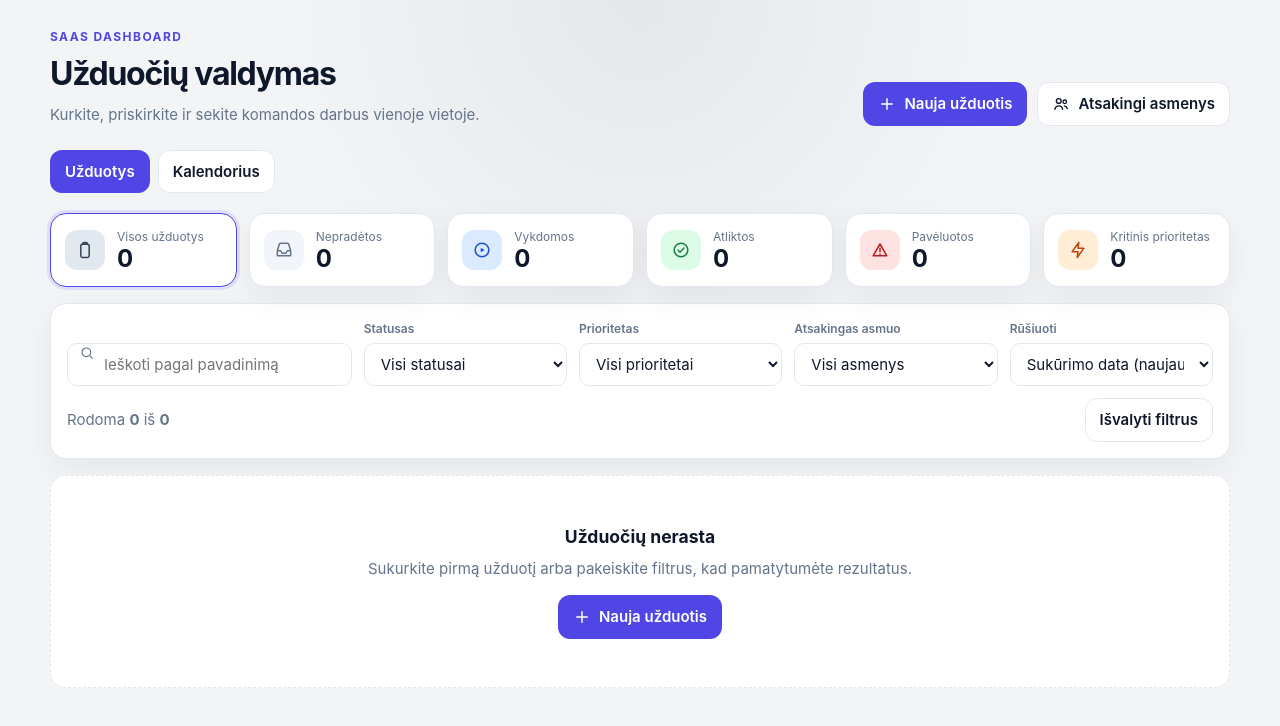
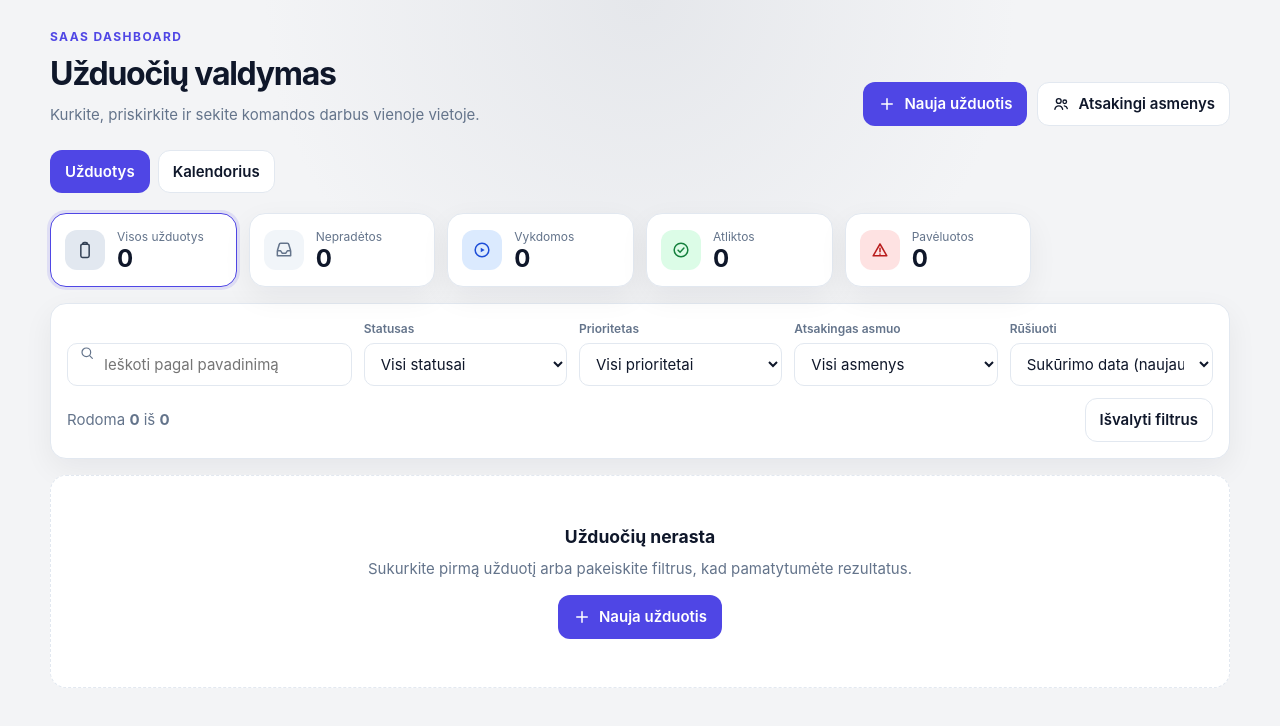
Before and after one commit to RaMa-tech994/Testing-HHub, a React (Vite) app: page / in a window 1280 px wide. Shown: the top 726 px of the page. Built offline with nearby package versions, Linux system fonts and the light colour scheme.

Commit message:
Panaikinta Kategorija "Kritinis", paliekant kitas tris

```diff
--- a/src/App.jsx
+++ b/src/App.jsx
@@ -22,7 +22,6 @@ function applyStatFilter(key) {
   if (key === 'inProgress') return { ...EMPTY_FILTERS, status: 'in_progress' }
   if (key === 'done') return { ...EMPTY_FILTERS, status: 'done' }
   if (key === 'overdue') return { ...EMPTY_FILTERS, overdue: true }
-  if (key === 'critical') return { ...EMPTY_FILTERS, priority: 'critical' }
   return { ...EMPTY_FILTERS }
 }
 
@@ -39,7 +38,6 @@ function activeStatKey(filters) {
   if (filters.status === 'not_started' && filters.priority === 'all') return 'notStarted'
   if (filters.status === 'in_progress' && filters.priority === 'all') return 'inProgress'
   if (filters.status === 'done' && filters.priority === 'all') return 'done'
-  if (filters.priority === 'critical' && filters.status === 'all') return 'critical'
   return null
 }
 
--- a/src/components/StatsCards.jsx
+++ b/src/components/StatsCards.jsx
@@ -1,6 +1,5 @@
 import {
   IconAlert,
-  IconBolt,
   IconCheck,
   IconClipboard,
   IconInbox,
@@ -13,7 +12,6 @@ const CARDS = [
   { key: 'inProgress', label: 'Vykdomos', icon: IconPlay, tone: 'blue' },
   { key: 'done', label: 'Atliktos', icon: IconCheck, tone: 'green' },
   { key: 'overdue', label: 'Pavėluotos', icon: IconAlert, tone: 'red' },
-  { key: 'critical', label: 'Kritinis prioritetas', icon: IconBolt, tone: 'orange' },
 ]
 
 export function StatsCards({ stats, activeKey, onSelect }) {
--- a/src/constants.js
+++ b/src/constants.js
@@ -8,7 +8,6 @@ export const PRIORITIES = [
   { value: 'low', label: 'Žemas', tone: 'gray', rank: 1 },
   { value: 'medium', label: 'Vidutinis', tone: 'blue', rank: 2 },
   { value: 'high', label: 'Aukštas', tone: 'orange', rank: 3 },
-  { value: 'critical', label: 'Kritinis', tone: 'red', rank: 4 },
 ]
 
 export const DEFAULT_STATUS = 'not_started'
--- a/src/services/taskRepository.js
+++ b/src/services/taskRepository.js
@@ -14,7 +14,7 @@ function normalizeTask(task) {
     title: task.title,
     dueDate: task.dueDate || null,
     assigneeId: task.assigneeId || null,
-    priority: task.priority || DEFAULT_PRIORITY,
+    priority: task.priority === 'critical' ? 'high' : task.priority || DEFAULT_PRIORITY,
     status: task.status || DEFAULT_STATUS,
     notes: task.notes || '',
     createdAt: task.createdAt || new Date().toISOString(),
--- a/src/utils/taskHelpers.js
+++ b/src/utils/taskHelpers.js
@@ -9,7 +9,6 @@ export function getTaskStats(tasks) {
       if (task.status === 'in_progress') stats.inProgress += 1
       if (task.status === 'done') stats.done += 1
       if (isTaskOverdue(task)) stats.overdue += 1
-      if (task.priority === 'critical') stats.critical += 1
       return stats
     },
     {
@@ -18,7 +17,6 @@ export function getTaskStats(tasks) {
       inProgress: 0,
       done: 0,
       overdue: 0,
-      critical: 0,
     },
   )
 }
```
Also changed, not shown: 1 other file (tests, documents, lock files or other folders).
